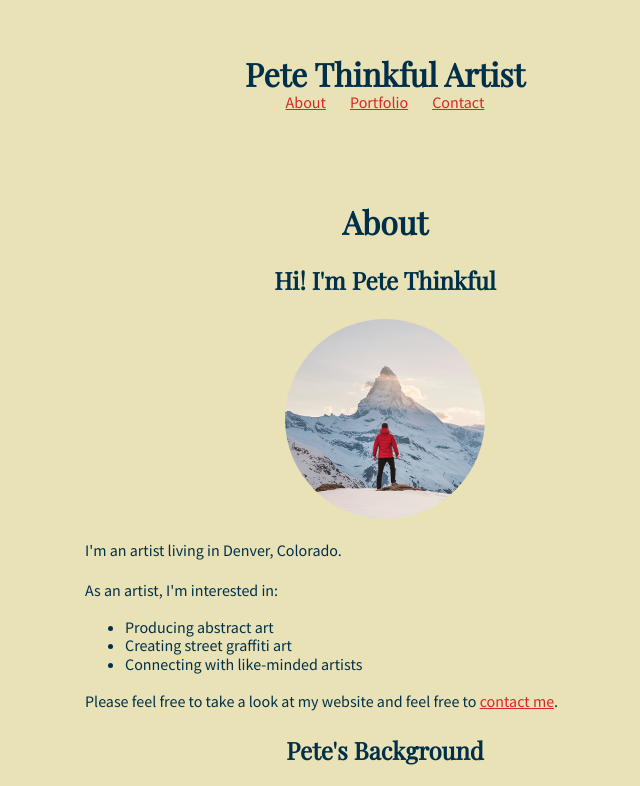
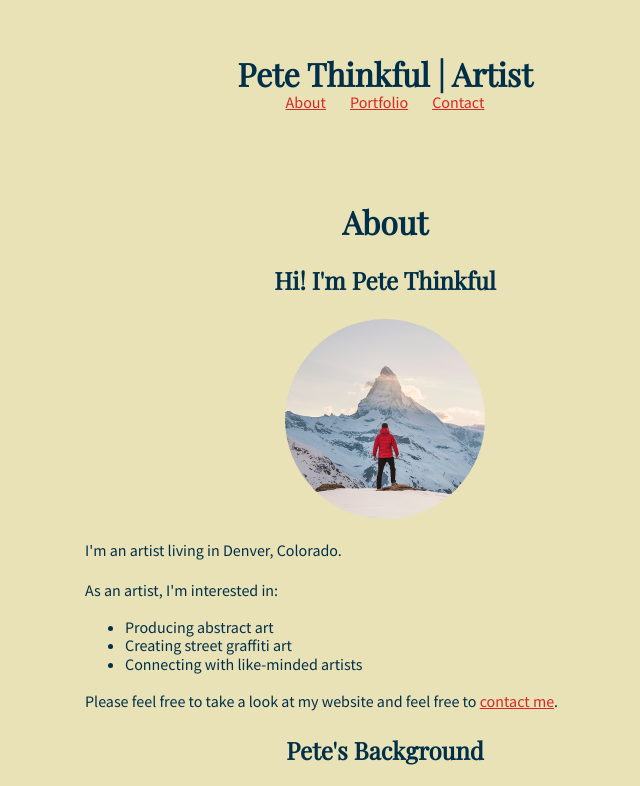
Before and after one commit to JSingleton81/Pete-Thinkful-Portfolio, a plain HTML site: page index.html in a window 1280 px wide. Shown: the top 786 px of the page, without its empty margins (255-895 px from the left). Drawn offline with nearby package versions, Linux system fonts and the light colour scheme.

Commit message:
updated title with a <span>

```diff
--- a/index.html
+++ b/index.html
@@ -13,7 +13,7 @@
 <body>
   <!-- TODO: Add header here -->
   <header>
-    <h1>Pete Thinkful Artist</h1>
+    <h1>Pete Thinkful <span> | </span> Artist</h1>
     <nav>
       <a href="#About">About</a>
       <a href="#Portfolio">Portfolio</a>
```
